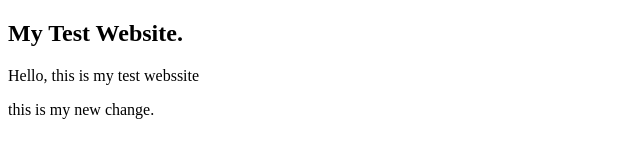
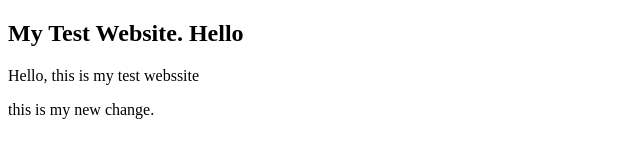
Before and after one commit to dimpscapri/gitlearning, a plain HTML site: page index.html in a window 1280 px wide. Shown: the whole page, without its empty margins (0-640 px from the left). Drawn offline with Linux system fonts and the light colour scheme.

Commit message:
changes in index

```diff
--- a/index.html
+++ b/index.html
@@ -6,7 +6,7 @@
     <title>Document</title>
 </head>
 <body>
-    <h2>My Test Website.</h2>
+    <h2>My Test Website. Hello</h2>
     <p>Hello, this is my test webssite</p>
     <p>this is my new change.</p>
 </body>
```
